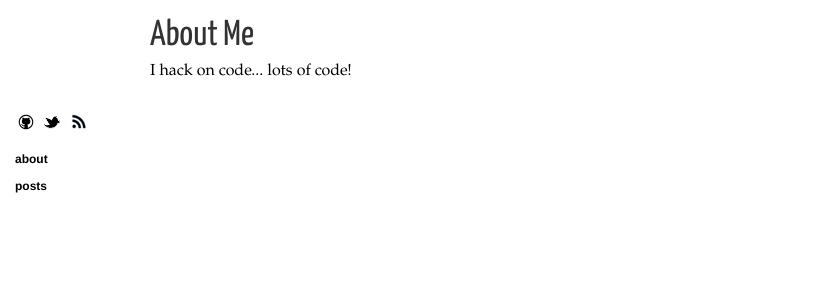
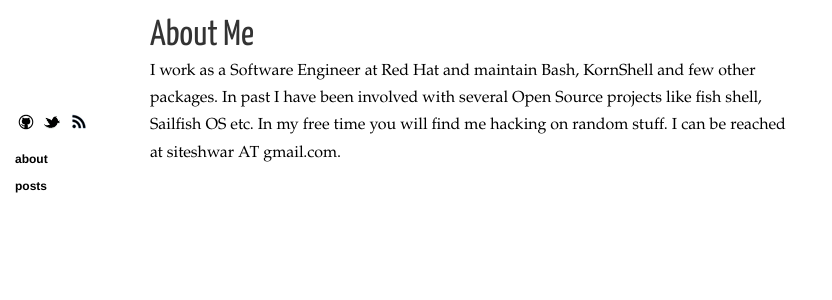
Before and after one commit to siteshwar/siteshwar.github.io, a Jekyll site: the page built from about.html, in a window 1280 px wide. Shown: the top 300 px of the page, without its empty margins (0-832 px from the left). Built offline with Jekyll 4.4.1, drawn with Linux system fonts in a browser that asks for light colours; nearby versions of some CDN libraries.

Commit message:
Add more info in about page

```diff
--- a/about.html
+++ b/about.html
@@ -6,5 +6,7 @@ title: "About"
 <!-- You can edit this whole page, remove it, or use it as basis for any non-post pages you have. -->
 <section class="content">
   <h1>About Me</h1>
-  <p>I hack on code... lots of code!</p>
+  <p>I work as a Software Engineer at Red Hat and maintain Bash, KornShell and few other packages.
+  In past I have been involved with several Open Source projects like fish shell, Sailfish OS etc. In my free time
+  you will find me hacking on random stuff. I can be reached at siteshwar AT gmail.com.</p>
 </section>
```
